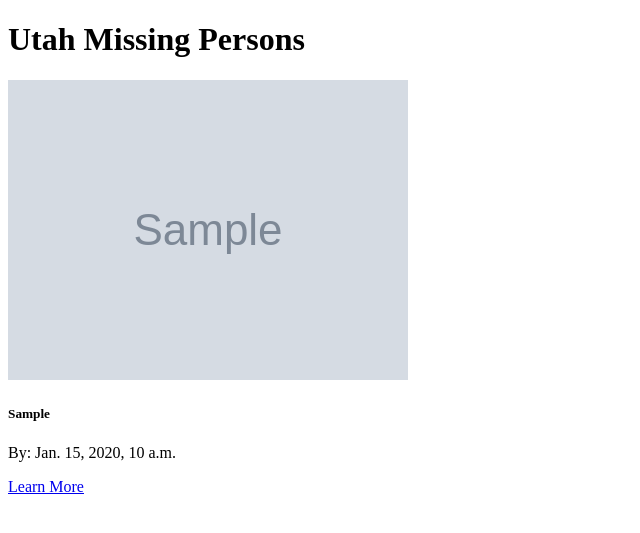
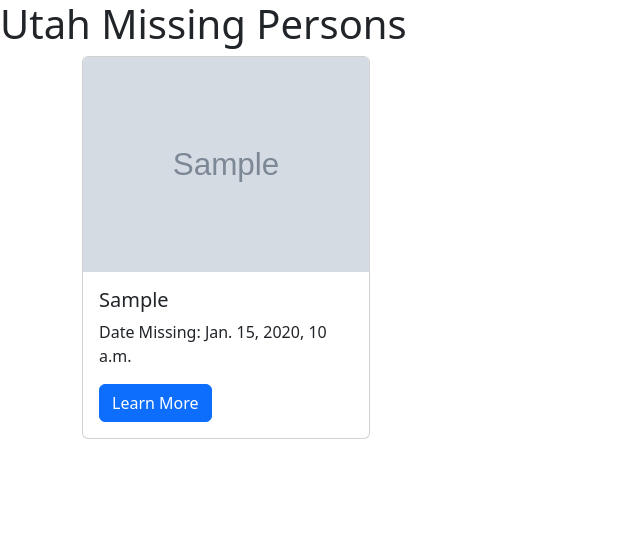
Before and after one commit to Brechristian/missing_persons_team_3, a Django app: template templates/newapp/index.html in a window 1280 px wide. Shown: the top 533 px of the page, without its empty margins (0-640 px from the left). Run offline with Django 4.2, Linux system fonts and the light colour scheme; the template is opened without the code that fills it: most values are stand-ins (such as "Sample title", 1, 10 or a date in 2020); grey boxes marked "Sample" are stand-in pictures.

Commit message:
trying to figure out the cards

```diff
--- a/templates/newapp/index.html
+++ b/templates/newapp/index.html
@@ -4,13 +4,20 @@
     <meta charset="UTF-8" />
     <meta http-equiv="X-UA-Compatible" content="IE=edge" />
     <meta name="viewport" content="width=device-width, initial-scale=1.0" />
+    {% comment %} CSS only {% endcomment %}
+    <link
+      href="https://cdn.jsdelivr.net/npm/bootstrap@5.2.2/dist/css/bootstrap.min.css"
+      rel="stylesheet"
+      integrity="sha384-Zenh87qX5JnK2Jl0vWa8Ck2rdkQ2Bzep5IDxbcnCeuOxjzrPF/et3URy9Bv1WTRi"
+      crossorigin="anonymous"
+    />
     <title>Utah Missing Persons</title>
   </head>
   <body>
     <h1>Utah Missing Persons</h1>
     <div class="container">
       <div class="row">
-        {% for missing_person in missing_persons %}
+        {% for missing_persons in missing_persons %}
         <div class="col">
           <div class="card" style="width: 18rem">
             <img
@@ -21,7 +28,9 @@
 
             <div class="card-body">
               <h5 class="card-title">{{ missing_persons.first_name }}</h5>
-              <p class="card-text">By: {{ missing_persons.date_missing }}</p>
+              <p class="card-text">
+                Date Missing: {{ missing_persons.date_missing }}
+              </p>
               <a
                 href="{% url 'missing_persons_detailed' missing_persons_id=missing_persons.id %}"
                 class="btn btn-primary"
```
